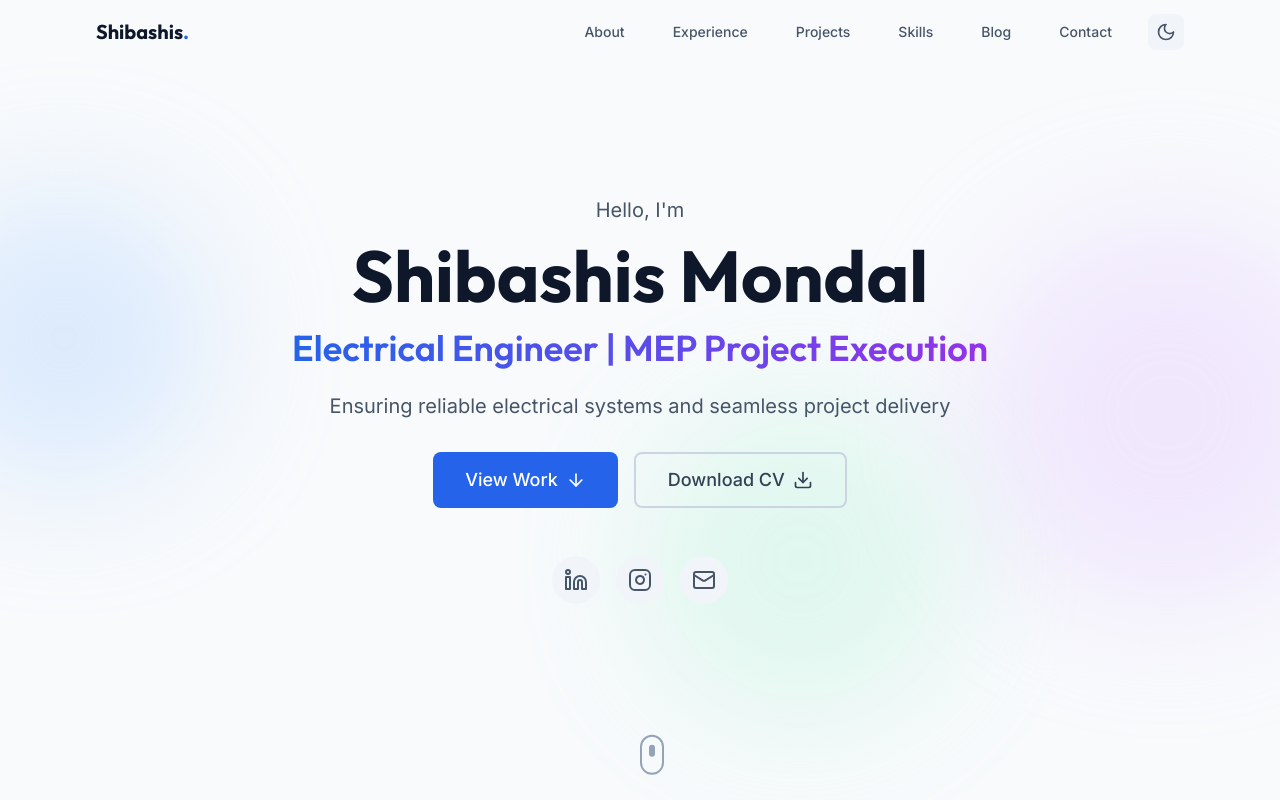
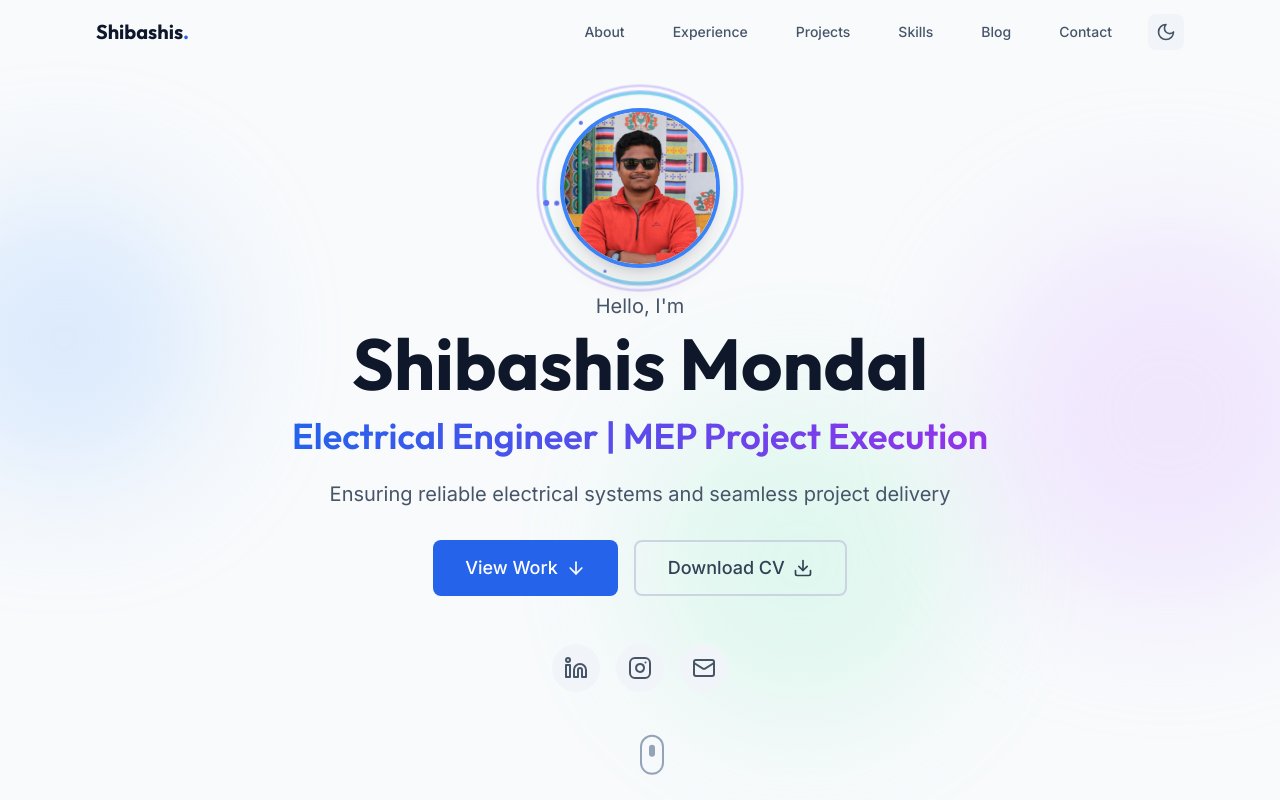
Before and after one commit to shibashismondal/portfolio, a Next.js app: page / in a window 1280 px wide. Shown: the top 800 px of the page. Built offline with nearby package versions, Linux system fonts and the light colour scheme.

Commit message:
Add profile photo with heartbeat and orbiting dots animation to Hero

```diff
--- a/app/globals.css
+++ b/app/globals.css
@@ -58,3 +58,76 @@ body {
 .dark ::selection {
   @apply bg-blue-400 text-slate-900;
 }
+
+/* Orbiting dots animation */
+@keyframes orbit {
+  from {
+    transform: rotate(0deg) translateX(var(--orbit-radius)) rotate(0deg);
+  }
+  to {
+    transform: rotate(360deg) translateX(var(--orbit-radius)) rotate(-360deg);
+  }
+}
+
+@keyframes heartbeat {
+  0%, 100% {
+    transform: scale(1);
+    opacity: 0.6;
+  }
+  50% {
+    transform: scale(1.15);
+    opacity: 0.3;
+  }
+}
+
+.heartbeat-ring {
+  animation: heartbeat 4s ease-in-out infinite;
+}
+
+.heartbeat-ring:nth-child(2) {
+  animation-delay: 1s;
+  border-color: #8b5cf6;
+}
+
+.heartbeat-ring:nth-child(3) {
+  animation-delay: 2s;
+  border-color: #06b6d4;
+}
+
+.orbit-dot {
+  position: absolute;
+  border-radius: 50%;
+  background: linear-gradient(135deg, #3b82f6, #8b5cf6);
+  animation: orbit var(--orbit-duration) linear infinite;
+  animation-delay: var(--orbit-delay);
+}
+
+.orbit-dot:nth-child(1) { --orbit-radius: 60px; --orbit-duration: 15s; --orbit-delay: 0s; --dot-size: 4px; }
+.orbit-dot:nth-child(2) { --orbit-radius: 70px; --orbit-duration: 18s; --orbit-delay: -3s; --dot-size: 6px; }
+.orbit-dot:nth-child(3) { --orbit-radius: 80px; --orbit-duration: 20s; --orbit-delay: -6s; --dot-size: 5px; }
+.orbit-dot:nth-child(4) { --orbit-radius: 90px; --orbit-duration: 22s; --orbit-delay: -9s; --dot-size: 3px; }
+.orbit-dot:nth-child(5) { --orbit-radius: 65px; --orbit-duration: 16s; --orbit-delay: -2s; --dot-size: 7px; }
+.orbit-dot:nth-child(6) { --orbit-radius: 75px; --orbit-duration: 19s; --orbit-delay: -5s; --dot-size: 4px; }
+.orbit-dot:nth-child(7) { --orbit-radius: 85px; --orbit-duration: 21s; --orbit-delay: -8s; --dot-size: 5px; }
+.orbit-dot:nth-child(8) { --orbit-radius: 95px; --orbit-duration: 23s; --orbit-delay: -11s; --dot-size: 6px; }
+.orbit-dot:nth-child(9) { --orbit-radius: 68px; --orbit-duration: 17s; --orbit-delay: -4s; --dot-size: 3px; }
+.orbit-dot:nth-child(10) { --orbit-radius: 78px; --orbit-duration: 20s; --orbit-delay: -7s; --dot-size: 5px; }
+.orbit-dot:nth-child(11) { --orbit-radius: 88px; --orbit-duration: 22s; --orbit-delay: -10s; --dot-size: 4px; }
+.orbit-dot:nth-child(12) { --orbit-radius: 98px; --orbit-duration: 24s; --orbit-delay: -13s; --dot-size: 6px; }
+
+.orbit-dot {
+  width: var(--dot-size);
+  height: var(--dot-size);
+  top: 50%;
+  left: 50%;
+  margin-top: calc(var(--dot-size) / -2);
+  margin-left: calc(var(--dot-size) / -2);
+}
+
+.heartbeat-ring {
+  position: absolute;
+  inset: -10px;
+  border-radius: 50%;
+  border: 2px solid #3b82f6;
+  animation: heartbeat 4s ease-in-out infinite;
+}
--- a/components/sections/Hero.tsx
+++ b/components/sections/Hero.tsx
@@ -1,6 +1,7 @@
 "use client";
 
 import { motion } from "framer-motion";
+import Image from "next/image";
 import { Linkedin, Instagram, Mail, Download, ArrowDown } from "lucide-react";
 import Button from "@/components/ui/Button";
 import { personalInfo, cvFilePath } from "@/lib/data";
@@ -83,10 +84,41 @@ export default function Hero() {
           animate="visible"
           className="text-center"
         >
+          {/* Profile Image */}
+          <motion.div variants={itemVariants} className="mb-6">
+            <div className="relative w-40 h-40 mx-auto">
+              {/* Heartbeat rings */}
+              <span className="heartbeat-ring" />
+              <span className="heartbeat-ring" />
+              <span className="heartbeat-ring" />
+
+              {/* Orbiting dots */}
+              <span className="orbit-dot" style={{ animationDelay: "0s" }} />
+              <span className="orbit-dot" style={{ animationDelay: "-1s" }} />
+              <span className="orbit-dot" style={{ animationDelay: "-2s" }} />
+              <span className="orbit-dot" style={{ animationDelay: "-3s" }} />
+              <span className="orbit-dot" style={{ animationDelay: "-4s" }} />
+              <span className="orbit-dot" style={{ animationDelay: "-5s" }} />
+              <span className="orbit-dot" style={{ animationDelay: "-6s" }} />
+              <span className="orbit-dot" style={{ animationDelay: "-7s" }} />
+
+              {/* Image */}
+              <div className="relative w-full h-full rounded-full overflow-hidden border-4 border-blue-500 shadow-xl">
+                <Image
+                  src="/images/profile.jpg"
+                  alt={personalInfo.name}
+                  fill
+                  className="object-cover"
+                  priority
+                />
+              </div>
+            </div>
+          </motion.div>
+
           {/* Greeting */}
           <motion.p
             variants={itemVariants}
-            className="text-slate-600 dark:text-slate-400 text-lg sm:text-xl mb-4"
+            className="text-slate-600 dark:text-slate-400 text-lg sm:text-xl mb-2"
           >
             Hello, I&apos;m
           </motion.p>
```
Also changed, not shown: .claude/settings.local.json, public/images/profile.jpg (added).
